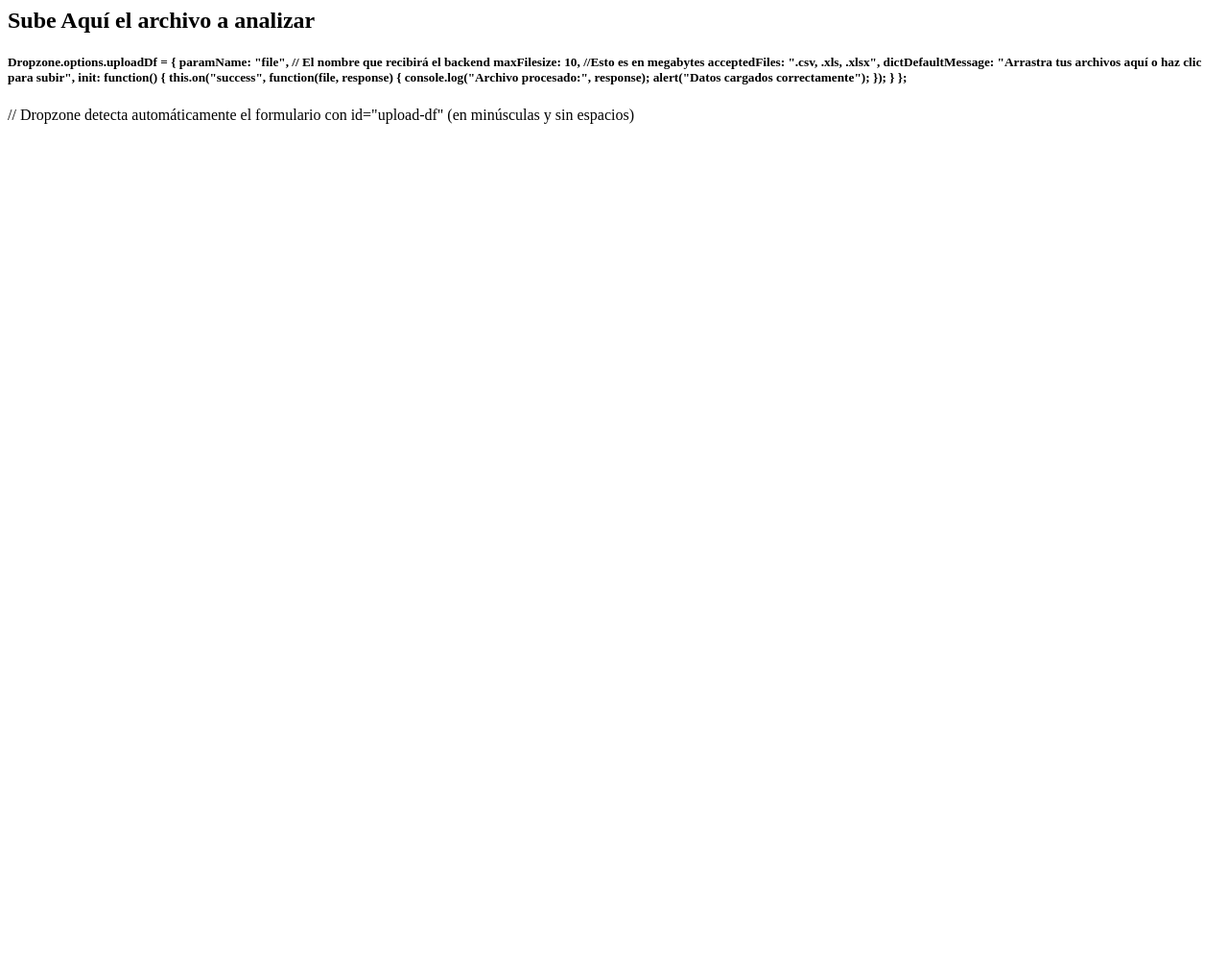
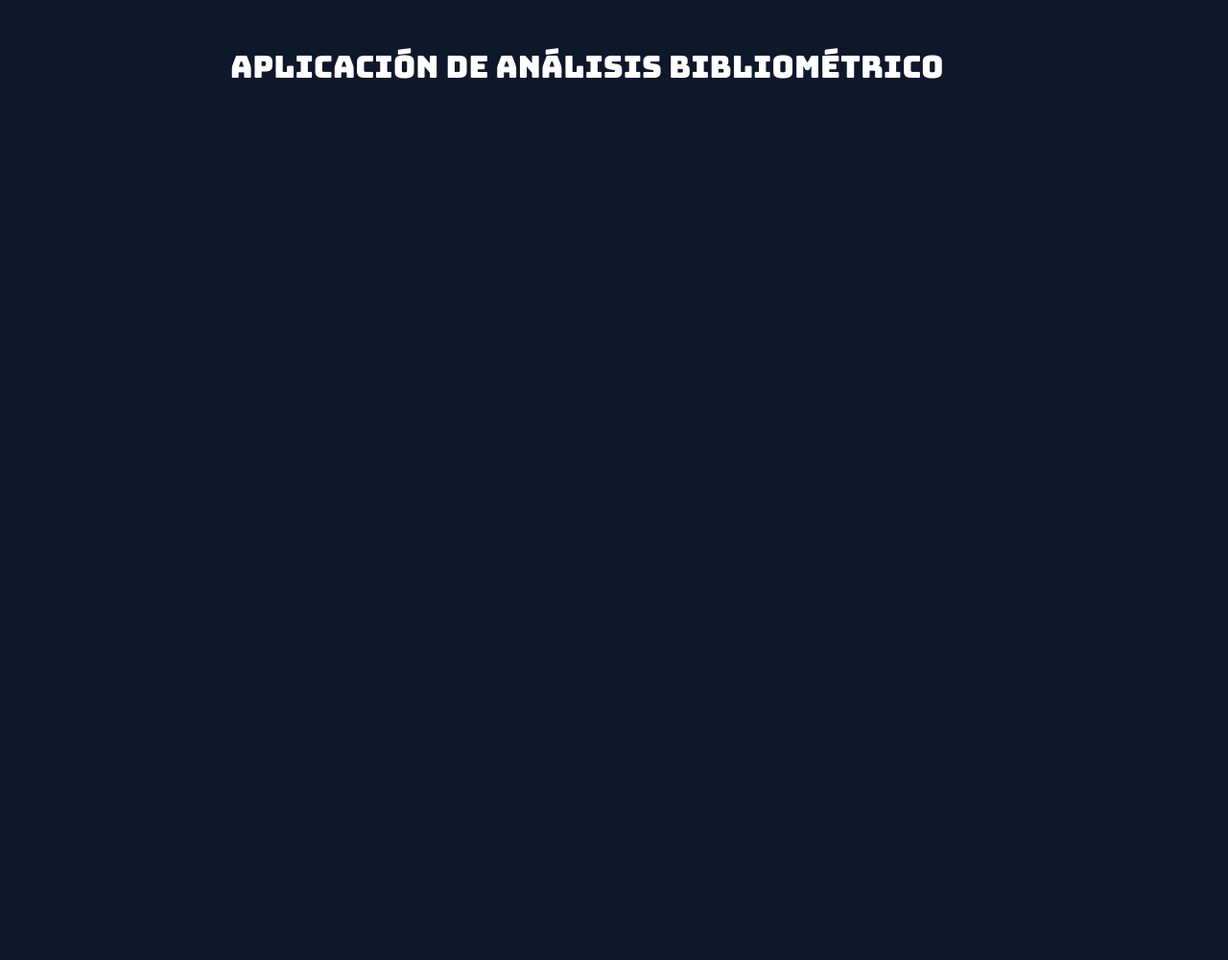
Before and after one commit to Royito06/AplicacionAnalisisBibliometrico, a Flask app: page / in a window 1280 px wide. Shown: the whole page at 96% size. Before the commit the page ends 129 px from the top, so only its background shows below. Run offline with Flask 3, Linux system fonts and the light colour scheme; some libraries are stand-ins or nearby versions.

Commit message:
Agregamos stylesheets when haces tus momos en un commit es el futuro hoy oiste viejo but el rodrigo te esta mirando o no mis lentes de contacto xdxdxdxd

```diff
--- a/app.py
+++ b/app.py
@@ -29,7 +29,8 @@
 def procesar_bibliometria(df,nombre_archivo):
     if df is None:
         return {"error": "El dataframe está vacío o es inválido"}
-   # Busca una columna que contenga la palabra "Affiliation" o "Institu" sin importar mayúsculas
+
+    # Busca una columna que contenga la palabra "Affiliation" o "Institu" sin importar mayúsculas
     col_afiliacion = next((c for c in df.columns if 'affilia' in c.lower() or 'institu' in c.lower()), None)
 
     conteo_vacios = 0
--- /dev/null
+++ b/static/styles.css
@@ -0,0 +1,160 @@
+h1 {
+    font-family: "Bungee", sans-serif;
+    font-weight: 400;
+    font-style: normal;
+}
+
+html {
+    font-family: "Noto Sans", sans-serif;
+}
+
+* {
+    box-sizing: border-box;
+    margin: 0;
+    padding: 0;
+    transition-duration: 300ms;
+}
+
+body {
+    min-height: 1000px;
+    background: #0f172a;
+    display: flex;
+    color: white;
+    flex-direction: column;
+    gap: 24px;
+    padding: 24px;
+}
+
+.ptmCreoQueEntendi{
+    display: flex;
+    color: black;
+    flex-direction: column;
+    gap: 10px;
+    padding: 10px;
+}
+
+header,
+main,
+footer {
+    width: 800px;
+    max-width: 100%;
+    margin: 0 auto;
+}
+
+header {
+    display: flex;
+    align-items: center;
+    justify-content: space-between;
+}
+
+main {
+    display: flex;
+    flex-direction: column;
+    gap: 8px;
+    flex: 1;
+}
+
+footer {
+    display: flex;
+    flex-direction: column;
+    gap: 8px;
+    flex: 1;
+}
+
+.plusIcon {
+    font-size: 1.5rem;
+    cursor: pointer;
+}
+
+.plusIcon:hover {
+    color: cyan;
+}
+
+#enterTodo {
+    display: none;
+}
+
+#enterTodo form {
+    display: flex;
+    align-items: stretch;
+    border: 1px solid skyblue;
+    position: relative;
+}
+
+#enterTodo form:focus-within {
+    border-color: cyan;
+}
+
+#enterTodo input {
+
+    background: transparent;
+    outline: none;
+    padding: 12px;
+    color: white;
+    flex: 1;
+    border: none;
+}
+
+#enterTodo button {
+    position: absolute;
+    right: 0;
+    top: 0;
+    height: 100%;
+    background: skyblue;
+    border: none;
+    outline: none;
+    padding: 0 12px;
+    color: #0f172a;
+    font-family: 'Bungee', sans-serif;
+    cursor: pointer;
+}
+
+#enterTodo button:hover {
+    background: #0f172a;
+    color: skyblue;
+
+}
+
+#todos {
+    display: flex;
+    flex-direction: column;
+
+}
+
+.todoItem {
+    display: flex;
+    align-items: center;
+}
+
+.todoItem p {
+    flex: 1;
+}
+
+.actions {
+    display: flex;
+    align-items: center;
+    gap: 14px;
+    cursor: pointer;
+}
+
+.actions i:hover {
+    color: coral;
+}
+
+footer {
+    display: grid;
+    place-items: center;
+}
+
+footer a {
+    color: inherit;
+
+}
+
+footer i {
+    cursor: pointer;
+}
+
+footer i:hover {
+    color: cyan;
+}
--- a/templates/index.html
+++ b/templates/index.html
@@ -1,15 +1,59 @@
-
-<script src="{{ url_for('static', filename='js/script.js') }}"></script>
 
 <script src="https://unpkg.com/dropzone@5/dist/min/dropzone.min.js"></script>
 <link rel="stylesheet" href="https://unpkg.com/dropzone@5/dist/min/dropzone.min.css" type="text/css" />
 
+<head>
+    <meta charset="UTF-8">
+    <meta name="viewport" content="width=device-width, initial-scale=1.0">
+    <title>Análisis Bibliométrico</title>
+
+    <link rel="preconnect" href="https://fonts.googleapis.com">
+    <link rel="preconnect" href="https://fonts.gstatic.com" crossorigin>
+    <link rel="stylesheet"
+        href="https://fonts.googleapis.com/css2?family=Bungee&family=Noto+Sans:ital,wght@0,100..900;1,100..900&display=swap">
+    <link rel="stylesheet" href="https://cdnjs.cloudflare.com/ajax/libs/font-awesome/6.5.1/css/all.min.css">
+    <link rel="stylesheet" href="{{ url_for('static', filename='styles.css') }}">
+</head>
+
+<body>
+    <header>
+        <!--
+        <div style="display:inline-block;">
+            <h1>Actividades del Hogar</h1>
+        </div>
+        <div style="display:inline-block;">
+            <i id="showEnterTodo" class="fa-solid fa-plus plusIcon"></i>
+        </div>
+        -->
+    </header>
+
+    <main>
         <div class="container">
-    <h2>Sube Aquí el archivo a analizar</h2>
-    <form action="/upload" class="dropzone" id="upload-df" method="POST" enctype="multipart/form-data">
+            <h1>Aplicación de Análisis Bibliométrico</h1>
+
+
             </form>
         </div>
+        <div class="ptmCreoQueEntendi">
+            <form action="/upload" class="dropzone" id="upload-df" method="POST" enctype="multipart/form-data"></form>
+        </div>
+        <section id="enterTodo">
+            <form>
+                <input type="text" id="textInput" placeholder="Agregar tarea" />
+                <button type="input" id="add">Add</button>
+            </form>
+            Agregar tarea
+        </section>
+        <section id="todos">
 
+        </section>
+    </main>
+
+
+
+
+</body>
+<!--
 <h5>
     Dropzone.options.uploadDf = {
             paramName: "file", // El nombre que recibirá el backend
@@ -24,8 +68,8 @@
             }
         };
 </h5>
+-->
 
-// Dropzone detecta automáticamente el formulario con id="upload-df" (en minúsculas y sin espacios)
 <script>
     Dropzone.options.uploadDf = {
         paramName: "file", // Coincide con request.files['file'] en tu Python
@@ -33,9 +77,9 @@
         acceptedFiles: ".csv, .xls, .xlsx",
         dictDefaultMessage: "Arrastra tus archivos aquí o haz clic para subir",
 
-    init: function() {
+        init: function () {
             // Esta función se ejecuta cuando Flask responde con éxito (return jsonify, 200)
-        this.on("success", function(file, response) {
+            this.on("success", function (file, response) {
                 console.log("Resumen del servidor:", response);
 
                 // Accedemos a los datos de tu 'resumen_rodrigo'
@@ -46,7 +90,7 @@
                 alert(`¡Éxito! Se cargaron ${total} artículos.\nEjemplos: ${libros}`);
             });
 
-        this.on("error", function(file, message) {
+            this.on("error", function (file, message) {
                 // Por si Flask devuelve un error 400 o 500
                 alert("Error: " + (message.message || message));
             });
```
Lines whose indentation alone changed are shown as unchanged.
